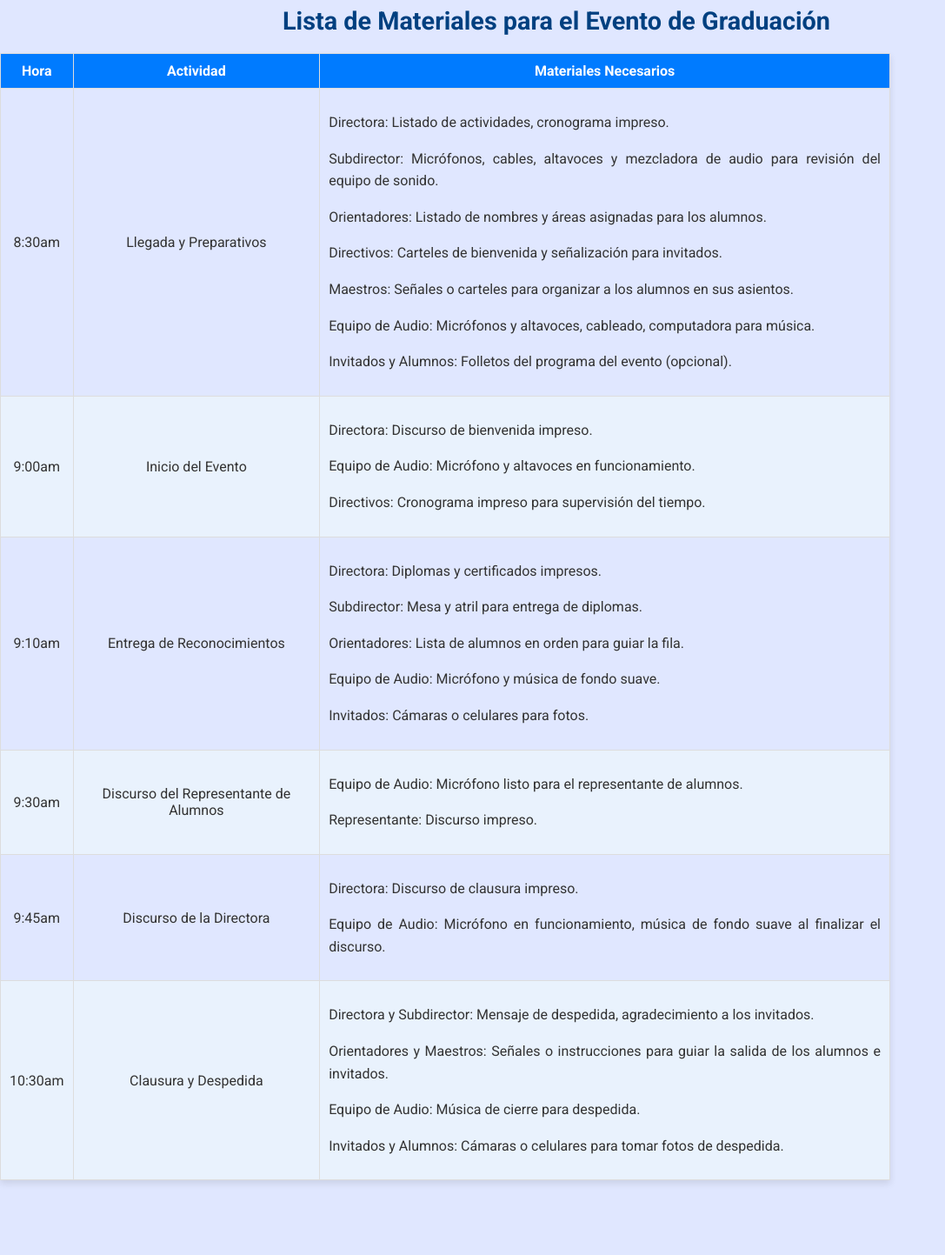
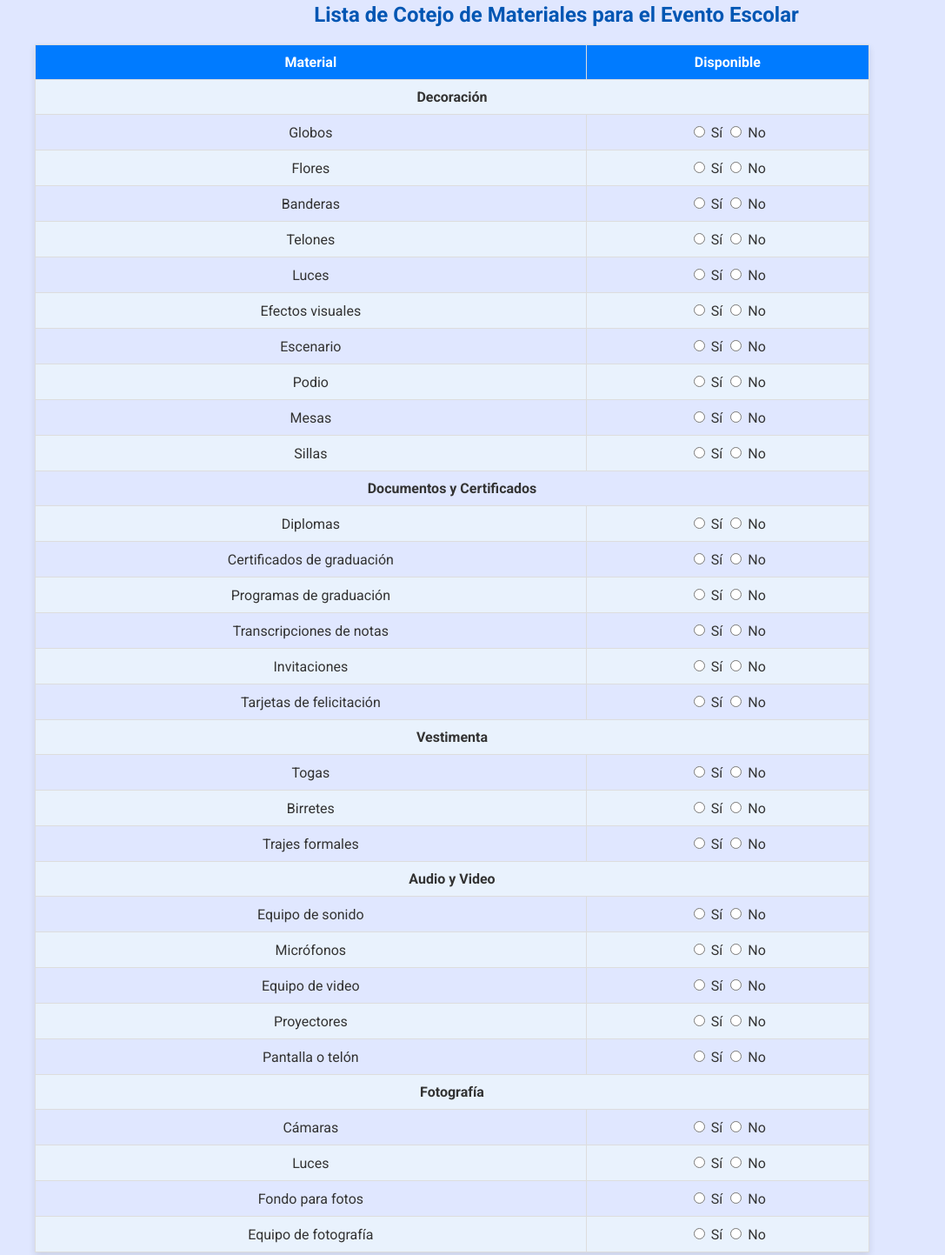
Before and after one commit to jaaac17082007/eventos, a plain HTML site: page index.html in a window 1280 px wide. Shown: the part 7979-9422 px from the top of the page at 87% size, without its empty margins (0-1087 px from the left). Before the commit the page ends 9356 px from the top, so only its background shows below. Drawn offline with Linux system fonts and the light colour scheme.

Commit message:
Update index.html

```diff
--- a/index.html
+++ b/index.html
@@ -389,78 +389,57 @@
     </section>
 
     <section class="materiales">
-        <div class="materials">
-            <h2>Lista de Materiales para el Evento de Graduación</h2>
-            <table>
-                <thead>
-                    <tr>
-                        <th>Hora</th>
-                        <th>Actividad</th>
-                        <th>Materiales Necesarios</th>
-                    </tr>
-                </thead>
-                <tbody>
-                    <tr>
-                        <td>8:30am</td>
-                        <td>Llegada y Preparativos</td>
-                        <td>
-                            <p><span class="role">Directora:</span> Listado de actividades, cronograma impreso.</p>
-                            <p><span class="role">Subdirector:</span> Micrófonos, cables, altavoces y mezcladora de audio para revisión del equipo de sonido.</p>
-                            <p><span class="role">Orientadores:</span> Listado de nombres y áreas asignadas para los alumnos.</p>
-                            <p><span class="role">Directivos:</span> Carteles de bienvenida y señalización para invitados.</p>
-                            <p><span class="role">Maestros:</span> Señales o carteles para organizar a los alumnos en sus asientos.</p>
-                            <p><span class="role">Equipo de Audio:</span> Micrófonos y altavoces, cableado, computadora para música.</p>
-                            <p><span class="role">Invitados y Alumnos:</span> Folletos del programa del evento (opcional).</p>
-                        </td>
-                    </tr>
-                    <tr>
-                        <td>9:00am</td>
-                        <td>Inicio del Evento</td>
-                        <td>
-                            <p><span class="role">Directora:</span> Discurso de bienvenida impreso.</p>
-                            <p><span class="role">Equipo de Audio:</span> Micrófono y altavoces en funcionamiento.</p>
-                            <p><span class="role">Directivos:</span> Cronograma impreso para supervisión del tiempo.</p>
-                        </td>
-                    </tr>
-                    <tr>
-                        <td>9:10am</td>
-                        <td>Entrega de Reconocimientos</td>
-                        <td>
-                            <p><span class="role">Directora:</span> Diplomas y certificados impresos.</p>
-                            <p><span class="role">Subdirector:</span> Mesa y atril para entrega de diplomas.</p>
-                            <p><span class="role">Orientadores:</span> Lista de alumnos en orden para guiar la fila.</p>
-                            <p><span class="role">Equipo de Audio:</span> Micrófono y música de fondo suave.</p>
-                            <p><span class="role">Invitados:</span> Cámaras o celulares para fotos.</p>
-                        </td>
-                    </tr>
-                    <tr>
-                        <td>9:30am</td>
-                        <td>Discurso del Representante de Alumnos</td>
-                        <td>
-                            <p><span class="role">Equipo de Audio:</span> Micrófono listo para el representante de alumnos.</p>
-                            <p><span class="role">Representante:</span> Discurso impreso.</p>
-                        </td>
-                    </tr>
-                    <tr>
-                        <td>9:45am</td>
-                        <td>Discurso de la Directora</td>
-                        <td>
-                            <p><span class="role">Directora:</span> Discurso de clausura impreso.</p>
-                            <p><span class="role">Equipo de Audio:</span> Micrófono en funcionamiento, música de fondo suave al finalizar el discurso.</p>
-                        </td>
-                    </tr>
-                    <tr>
-                        <td>10:30am</td>
-                        <td>Clausura y Despedida</td>
-                        <td>
-                            <p><span class="role">Directora y Subdirector:</span> Mensaje de despedida, agradecimiento a los invitados.</p>
-                            <p><span class="role">Orientadores y Maestros:</span> Señales o instrucciones para guiar la salida de los alumnos e invitados.</p>
-                            <p><span class="role">Equipo de Audio:</span> Música de cierre para despedida.</p>
-                            <p><span class="role">Invitados y Alumnos:</span> Cámaras o celulares para tomar fotos de despedida.</p>
-                        </td>
-                    </tr>
-                </tbody>
-            </table>
+        <div class="container">
+            <h1>Lista de Cotejo de Materiales para el Evento Escolar</h1>
+<table>
+    <tr>
+        <th>Material</th>
+        <th>Disponible</th>
+    </tr>
+
+    <!-- Decoración -->
+    <tr><td colspan="2"><strong>Decoración</strong></td></tr>
+    <tr><td>Globos</td><td><input type="radio" name="globos" value="yes"> Sí <input type="radio" name="globos" value="no"> No</td></tr>
+    <tr><td>Flores</td><td><input type="radio" name="flores" value="yes"> Sí <input type="radio" name="flores" value="no"> No</td></tr>
+    <tr><td>Banderas</td><td><input type="radio" name="banderas" value="yes"> Sí <input type="radio" name="banderas" value="no"> No</td></tr>
+    <tr><td>Telones</td><td><input type="radio" name="telones" value="yes"> Sí <input type="radio" name="telones" value="no"> No</td></tr>
+    <tr><td>Luces</td><td><input type="radio" name="luces" value="yes"> Sí <input type="radio" name="luces" value="no"> No</td></tr>
+    <tr><td>Efectos visuales</td><td><input type="radio" name="efectos" value="yes"> Sí <input type="radio" name="efectos" value="no"> No</td></tr>
+    <tr><td>Escenario</td><td><input type="radio" name="escenario" value="yes"> Sí <input type="radio" name="escenario" value="no"> No</td></tr>
+    <tr><td>Podio</td><td><input type="radio" name="podio" value="yes"> Sí <input type="radio" name="podio" value="no"> No</td></tr>
+    <tr><td>Mesas</td><td><input type="radio" name="mesas" value="yes"> Sí <input type="radio" name="mesas" value="no"> No</td></tr>
+    <tr><td>Sillas</td><td><input type="radio" name="sillas" value="yes"> Sí <input type="radio" name="sillas" value="no"> No</td></tr>
+
+    <!-- Documentos y Certificados -->
+    <tr><td colspan="2"><strong>Documentos y Certificados</strong></td></tr>
+    <tr><td>Diplomas</td><td><input type="radio" name="diplomas" value="yes"> Sí <input type="radio" name="diplomas" value="no"> No</td></tr>
+    <tr><td>Certificados de graduación</td><td><input type="radio" name="certificados" value="yes"> Sí <input type="radio" name="certificados" value="no"> No</td></tr>
+    <tr><td>Programas de graduación</td><td><input type="radio" name="programas" value="yes"> Sí <input type="radio" name="programas" value="no"> No</td></tr>
+    <tr><td>Transcripciones de notas</td><td><input type="radio" name="transcripciones" value="yes"> Sí <input type="radio" name="transcripciones" value="no"> No</td></tr>
+    <tr><td>Invitaciones</td><td><input type="radio" name="invitaciones" value="yes"> Sí <input type="radio" name="invitaciones" value="no"> No</td></tr>
+    <tr><td>Tarjetas de felicitación</td><td><input type="radio" name="tarjetas" value="yes"> Sí <input type="radio" name="tarjetas" value="no"> No</td></tr>
+
+    <!-- Vestimenta -->
+    <tr><td colspan="2"><strong>Vestimenta</strong></td></tr>
+    <tr><td>Togas</td><td><input type="radio" name="togas" value="yes"> Sí <input type="radio" name="togas" value="no"> No</td></tr>
+    <tr><td>Birretes</td><td><input type="radio" name="birretes" value="yes"> Sí <input type="radio" name="birretes" value="no"> No</td></tr>
+    <tr><td>Trajes formales</td><td><input type="radio" name="trajes" value="yes"> Sí <input type="radio" name="trajes" value="no"> No</td></tr>
+
+    <!-- Audio y Video -->
+    <tr><td colspan="2"><strong>Audio y Video</strong></td></tr>
+    <tr><td>Equipo de sonido</td><td><input type="radio" name="sonido" value="yes"> Sí <input type="radio" name="sonido" value="no"> No</td></tr>
+    <tr><td>Micrófonos</td><td><input type="radio" name="microfonos" value="yes"> Sí <input type="radio" name="microfonos" value="no"> No</td></tr>
+    <tr><td>Equipo de video</td><td><input type="radio" name="video" value="yes"> Sí <input type="radio" name="video" value="no"> No</td></tr>
+    <tr><td>Proyectores</td><td><input type="radio" name="proyectores" value="yes"> Sí <input type="radio" name="proyectores" value="no"> No</td></tr>
+    <tr><td>Pantalla o telón</td><td><input type="radio" name="pantalla" value="yes"> Sí <input type="radio" name="pantalla" value="no"> No</td></tr>
+
+    <!-- Fotografía -->
+    <tr><td colspan="2"><strong>Fotografía</strong></td></tr>
+    <tr><td>Cámaras</td><td><input type="radio" name="camaras" value="yes"> Sí <input type="radio" name="camaras" value="no"> No</td></tr>
+    <tr><td>Luces</td><td><input type="radio" name="lucesFoto" value="yes"> Sí <input type="radio" name="lucesFoto" value="no"> No</td></tr>
+    <tr><td>Fondo para fotos</td><td><input type="radio" name="fondo" value="yes"> Sí <input type="radio" name="fondo" value="no"> No</td></tr>
+    <tr><td>Equipo de fotografía</td><td><input type="radio" name="equipoFoto" value="yes"> Sí <input type="radio" name="equipoFoto" value="no"> No</td></tr>
+</table>
         </div>
     </section>
 
```
